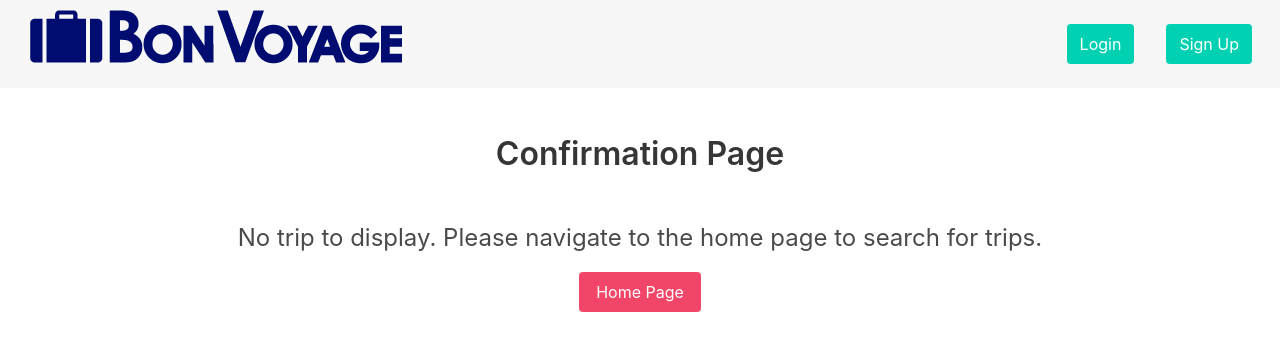
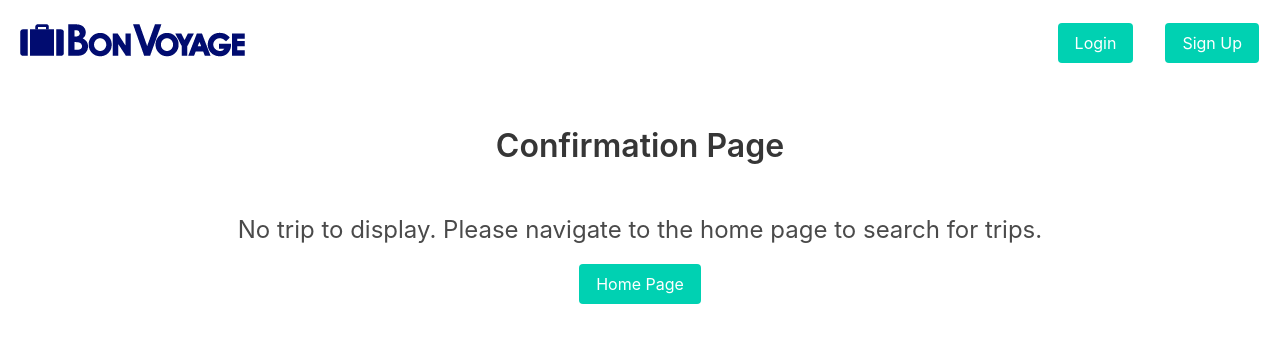
Before and after one commit to Capstone-Bi-Coastal-Visualizers/data-visualization, a React app: page /confirmation-page in a window 1280 px wide. Shown: the top 350 px of the page. Built offline with nearby package versions, Linux system fonts and the light colour scheme.

Commit message:
Chore: cleaning up CSS

```diff
--- a/client/components/ConfirmationPage.js
+++ b/client/components/ConfirmationPage.js
@@ -39,7 +39,7 @@ const ConfirmationPage = () => {
             No trip to display. Please navigate to the home page to search for
             trips.
           </p>
-          <Link to="/" className="button is-danger">
+          <Link to="/" className="button is-primary">
             Home Page
           </Link>
         </div>
@@ -274,7 +274,7 @@ const ConfirmationPage = () => {
                 </h3>
               ) : (
                 <button
-                  className="button is-danger mt-4 mb-4 ml-3"
+                  className="button is-primary mt-4 mb-4 ml-3"
                   onClick={handleEmail}
                 >
                   E-mail
--- a/client/components/NavBar.js
+++ b/client/components/NavBar.js
@@ -5,6 +5,7 @@ import { logout } from "../store";
 import { toggleModal, modalContent } from "../store/auth";
 
 export default function NavBar() {
+  const history = useHistory();
   const dispatch = useDispatch();
   const [isActive, setisActive] = useState(false);
   const isLoggedIn = useSelector((state) => !!state.auth.user.id);
@@ -14,11 +15,14 @@ export default function NavBar() {
     dispatch(modalContent(displayName));
   };
   const handleNav = (route) => {
-    history.push(`/${route}`);
+    history.push(route);
   };
   return (
     <nav className="navbar" role="navigation" aria-label="main navigation">
-      <div className="image logo-container"></div>
+      <div className="container-logo">
+      <div className="image logo-container is-clickable" onClick={() => {handleNav("/")}}>
+      </div>
+      </div>
       <div className="navbar-brand">
         <a
           onClick={() => {
@@ -36,28 +40,26 @@ export default function NavBar() {
         </a>
       </div>
       <div className="navbar-end">
-        <div className="navbar-item">
-          <div className="buttons">
+        <div className="navbar-button-container">
             {isLoggedIn ? (
-              <div>
-                <Link to="/trips">Trips</Link>
-                <a href="#" onClick={handleClick}>
+              <div className="button-container">
+                <a className="button is-primary"  onClick={() => {handleNav("/trips")}}>Trips</a>
+                <a className="button is-primary" href="#" onClick={handleClick}>
                   Logout
                 </a>
               </div>
             ) : (
-              <div className="navbar-start">
+              <div className="button-container">
                 <a onClick={() => handleToggle("Login")}>
-                  <div className="button navbar-item is-primary">Login</div>
+                  <div className="button is-primary">Login</div>
                 </a>
                 <a onClick={() => handleToggle("Signup")}>
-                  <div className="button navbar-item is-primary">Sign Up</div>
+                  <div className="button is-primary">Sign Up</div>
                 </a>
               </div>
             )}
           </div>
         </div>
-      </div>
     </nav>
   );
 }
--- a/client/components/SearchBar.js
+++ b/client/components/SearchBar.js
@@ -354,7 +354,7 @@ export default function SearchBar() {
           <div className="control">
             <button
               onClick={handleclick}
-              className="button search-button has-text-white"
+              className="button is-primary"
             >
               Submit
             </button>
--- a/client/components/SearchResult.js
+++ b/client/components/SearchResult.js
@@ -49,7 +49,7 @@ const SearchResult = () => {
             Flight not available. Please search a different trip or try again
             later
           </h2>
-          <Link to="/" className="button mt-3">
+          <Link to="/" className="button is-primary mt-3">
             Return
           </Link>
         </div>
@@ -104,9 +104,9 @@ const SearchResult = () => {
     const differenceOne = budget - tripOneFlights - tripOneHotelCost;
     const differenceTwo = budget - tripTwoFlights - tripTwoHotelCost;
     const budgetOneBackgroundColor =
-      differenceOne > 0 ? "rgba(0, 255, 0, 0.2)" : "rgba(255, 0, 0, 0.2)";
+      differenceOne > 0 ? "rgba(5, 226, 205, 0.2)" : "rgba(255, 95, 160, 0.2)";
     const budgetTwoBackgroundColor =
-      differenceTwo > 0 ? "rgba(0, 255, 0, 0.2)" : "rgba(255, 0, 0, 0.2)";
+      differenceTwo > 0 ? "rgba(5, 226, 205, 0.2)" : "rgba(255, 95, 160, 0.2)";
     const data = {
       labels: [tripOneDestinationCity, tripTwoDestinationCity],
       datasets: [
@@ -115,8 +115,8 @@ const SearchResult = () => {
           stack: arbitraryStackKey,
           label: "Airfare $",
           backgroundColor: [
-            "rgba(54, 162, 235, 0.2)",
-            "rgba(54, 162, 235, 0.2)",
+            "rgba(50, 155, 220, 0.2)",
+            "rgba(50, 155, 220, 0.2)",
           ],
           data: [tripOneFlights, tripTwoFlights],
         },
@@ -124,8 +124,8 @@ const SearchResult = () => {
           stack: arbitraryStackKey,
           label: "Accommodations $",
           backgroundColor: [
-            "rgba(255, 206, 86, 0.2)",
-            "rgba(255, 206, 86, 0.2)",
+            "rgba(255, 255, 100, 0.2)",
+            "rgba(255, 255, 100, 0.2)",
           ],
           data: [tripOneHotelCost, tripTwoHotelCost],
         },
@@ -203,14 +203,14 @@ const SearchResult = () => {
             <Link
               to="/confirmation-page"
               budgetLabel
-              className="button"
+              className="button is-primary "
               onClick={() => dispatch(setTrip(1))}
             >
               Select Trip One
             </Link>
             <Link
               to="/confirmation-page"
-              className="button"
+              className="button is-primary "
               onClick={() => dispatch(setTrip(2))}
             >
               Select Trip Two
@@ -246,7 +246,7 @@ const SearchResult = () => {
             There was an error in loading your search. Please search a different
             trip or try again later
           </h2>
-          <Link to="/" className="button mt-3">
+          <Link to="/" className="button is-primary mt-3">
             Return
           </Link>
         </div>
@@ -259,7 +259,7 @@ const SearchResult = () => {
     return (
       <div className="container navigate-home-container">
         <h2>Please navigate to home page to search for trip</h2>
-        <Link to="/" className="button mt-3">
+        <Link to="/" className="button is primary mt-3">
           Return
         </Link>
       </div>
@@ -267,7 +267,7 @@ const SearchResult = () => {
   } else {
     return (
       <div className="container navigate-home-container">
-        <h2>Please wait loading data...</h2>
+        <button class="button is-primary is-loading">Loading</button>
       </div>
     );
   }
--- a/client/components/Trips.js
+++ b/client/components/Trips.js
@@ -143,7 +143,7 @@ const Trips = () => {
           </Geographies>
           {markers.map(({ name, coordinates, markerOffset }, idx) => (
             <Marker key={idx} coordinates={coordinates}>
-              <g fill="#FF5533">
+              <g fill="#3273DC">
                 <circle r="3" />
               </g>
               <text
--- a/public/style.css
+++ b/public/style.css
@@ -21,7 +21,26 @@ form div {
 }
 
 .navbar {
-  background-color: hsl(0, 0%, 97%) !important;
+  display: flex;
+  flex-direction: row;
+  align-items: center;
+  background-color: white;
+  height: 80px;
+}
+
+.button-container {
+  display: flex;
+  flex-direction: row;
+  align-items: center;
+  height: 80px;
+  margin-right: 5px;
+  margin-top: 5px;
+}
+
+.navbar-button-container {
+  display: flex;
+  flex-direction: row;
+  align-items: center;
 }
 
 /* .navBar-container {
@@ -33,6 +52,7 @@ form div {
   justify-content: space-between;
   align-items: center;
 } */
+
 
 input[type="date"]::-webkit-inner-spin-button,
 input[type="date"]::-webkit-calendar-picker-indicator {
@@ -192,14 +212,29 @@ input[type="date"]::-webkit-calendar-picker-indicator {
   flex-direction: column;
 }
 
-.logo-container {
-  background: url("images/logo.png");
+/* .logo-container {
+  background: url("images/logo1.png");
   background-repeat: no-repeat;
   background-size: auto;
   width: 400px !important;
-  border: none;
-  margin-top: 10px;
+  /* border: none; */
+  /* margin-top: 30px;
   margin-left: 30px;
+  margin-bottom: 10px; */
+/* } */
+
+.logo-container {
+  background: url("images/logo1.png");
+  background-repeat: no-repeat;
+  background-size: auto;
+  width: 225px;
+  height: 33px;
+}
+
+.container-logo {
+  display: flex;
+  align-items: center;
+  margin-left: 20px;
 }
 
 .search-container {
```
Also changed, not shown: public/images/logo1.png (added).
